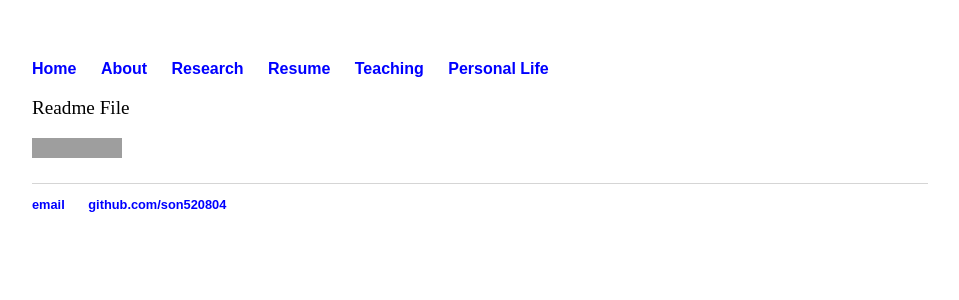
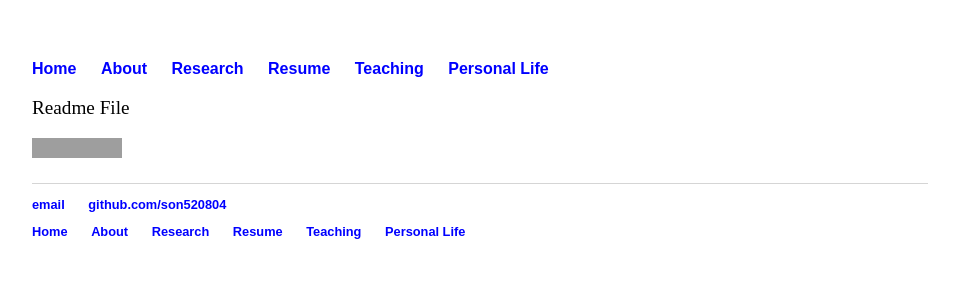
Before and after one commit to son520804/son520804.github.io, a Jekyll site: the page built from Teaching/README.md, in a window 1280 px wide. Shown: the top 300 px of the page, without its empty margins (160-1119 px from the left). Built offline with Jekyll 4.4.1, drawn with Linux system fonts in a browser that asks for light colours; our own code applies the rules of GitHub Pages for plain Markdown files; grey boxes are pictures that could not be loaded.

Commit message:
Update Teaching Material

```diff
--- a/_layouts/default.html
+++ b/_layouts/default.html
@@ -6,7 +6,9 @@
 			<link rel="stylesheet" type="text/css" href="/css/main.css">
 		</head>
 		<body>
-			<nav>
+
+
+			<nav class="nav primary-nav">
 	    		<ul>
 	        		<li><a href="/">Home</a></li>
 		        	<li><a href="/about">About</a></li>
@@ -16,6 +18,7 @@
 				<li><a href="/Personal">Personal Life</a></li>
 	    		</ul>
 			</nav>
+
 			<div class="container">
 
 			{{ content }}
@@ -26,6 +29,17 @@
 	        		<li><a href="mailto:sonson520804@gmail.com">email</a></li>
 	        		<li><a href="https://github.com/son520804">github.com/son520804</a></li>
 				</ul>
+
+				<nav class="nav">
+	    		<ul>
+	        		<li><a href="/">Home</a></li>
+		        	<li><a href="/about">About</a></li>
+	        		<li><a href="/cv">Research</a></li>
+				<li><a href="/cv/In Son Zeng Resume.pdf">Resume</a></li>
+	        		<li><a href="/Teaching">Teaching</a></li>
+				<li><a href="/Personal">Personal Life</a></li>
+	    		</ul>
+			</nav>
 			</footer>
 		</body>
 	</html>
--- a/css/main.css
+++ b/css/main.css
@@ -63,6 +63,18 @@ footer {
     font-size: .8em;
 }
 
+footer ul {
+    font-family:'Roboto Slab', 'Arial', 'Sans-Serif';
+    padding: 0px;
+    list-style: none;
+    font-weight: bold;
+}
+
+footer ul li {
+    display: inline;
+    margin-right: 20px;
+}
+
 h1 {
     font-family: 'Tangerine', serif;
     font-size: 48px;
@@ -83,17 +95,21 @@ li a.active {
   white-space: pre-wrap;
 }
 
-nav ul, footer ul {
+.nav ul {
     font-family:'Roboto Slab', 'Arial', 'Sans-Serif';
     padding: 0px;
     list-style: none;
     font-weight: bold;
 }
-nav ul li, footer ul li {
+
+nav ul li {
     display: inline;
     margin-right: 20px;
 }
 
+.nav li:last-child {
+  margin-right: 0;
+}
 
 p {
     font-size: 1.2em;
```
